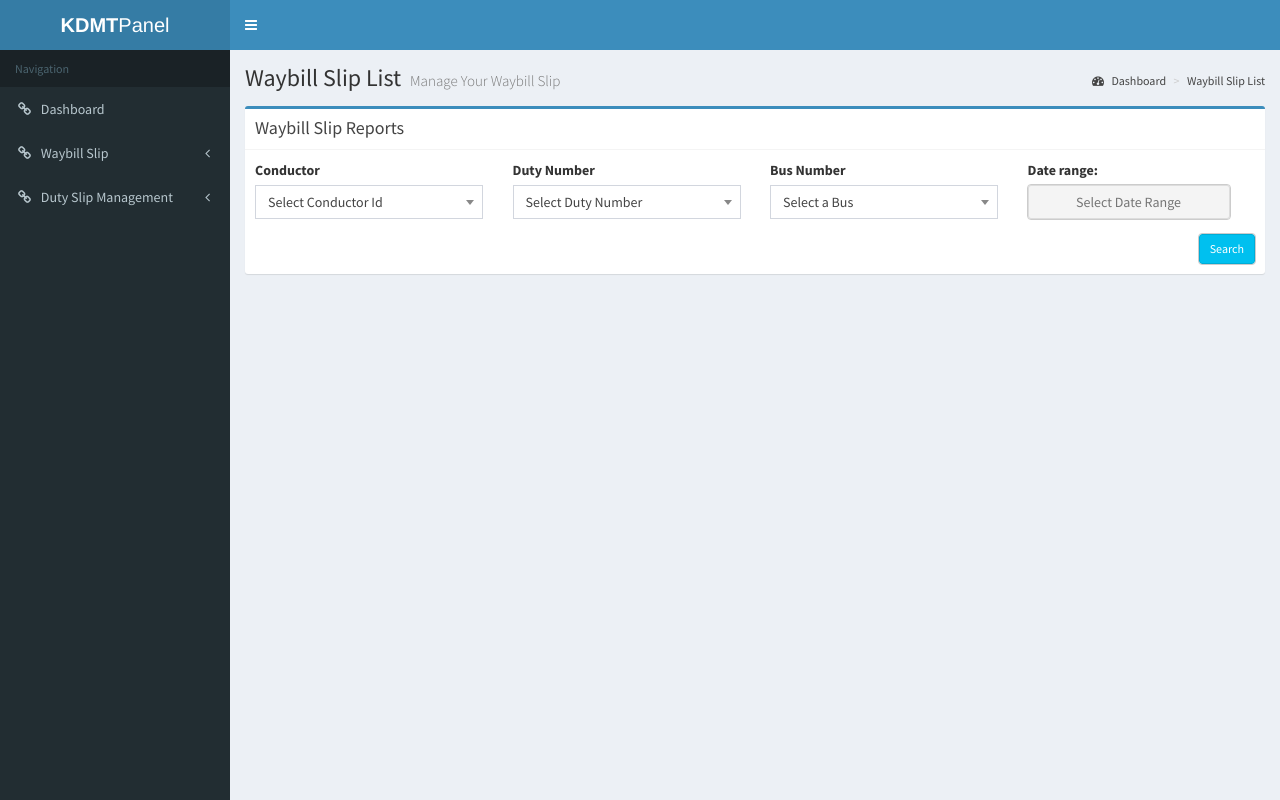
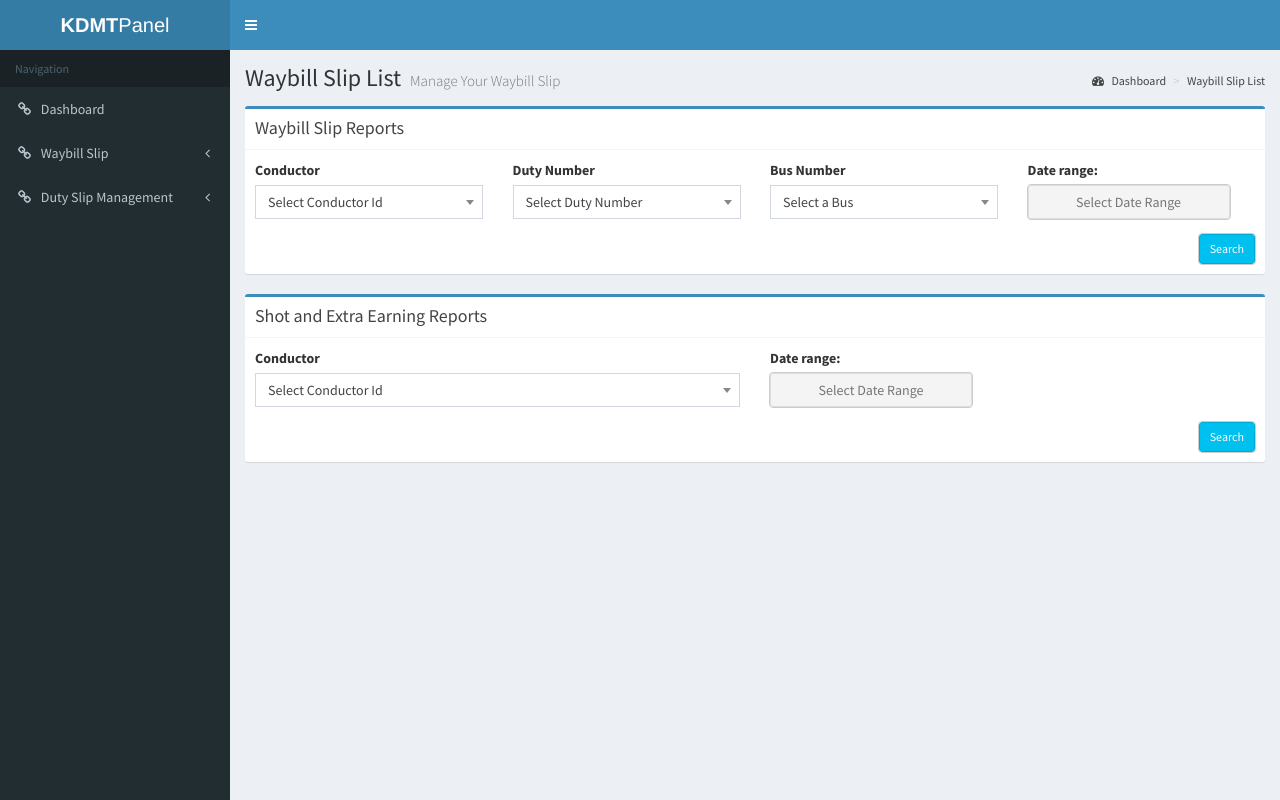
Before and after one commit to rag06/Bus-Transport-Duty-and-Ticket-Sheet, a CodeIgniter app: the page made by application/views/admin/cashDepositSlip/customReports.php in a window 1280 px wide. Run offline with CodeIgniter, Linux system fonts and the light colour scheme; data that the repository does not hold is empty.

Commit message:
REport shot and extra

```diff
--- a/application/config/config.php
+++ b/application/config/config.php
@@ -23,7 +23,7 @@ defined('BASEPATH') OR exit('No direct script access allowed');
 | a PHP script and you can easily do that on your own.
 |
 */
-$config['base_url'] = 'http://localhost/KDMT/';
+$config['base_url'] = 'http://localhost:8080/KDMT/';
 
 /*
 |--------------------------------------------------------------------------
--- a/application/config/database.php
+++ b/application/config/database.php
@@ -77,7 +77,7 @@ $db['default'] = array(
 	'dsn'	=> '',
 	'hostname' => 'localhost',
 	'username' => 'root',
-	'password' => '',
+	'password' => 'root',
 	'database' => 'tickets',
 	'dbdriver' => 'mysqli',
 	'dbprefix' => '',
--- a/application/views/admin/cashDepositSlip/customReports.php
+++ b/application/views/admin/cashDepositSlip/customReports.php
@@ -87,6 +87,47 @@
 							</form>
 						  </div><!-- /.box-body -->
 					</div><!--box end-->
+					<div class="box box-primary">
+						<div class="box-header with-border">
+						  <h3 class="box-title">Shot and Extra Earning Reports</h3>
+						</div><!-- /.box-header -->
+						  <div class="box-body">
+							<form class="form" method="post" action="<?php echo base_url();?>admin/cashDepositSlip/cashDepositSlip/downloadcashDepositExtraAandShotReport" >
+								<div class="row">
+								<div class="col-md-6">
+									<div class="form-group">
+									  <label for="conductorEmpId">Conductor</label>
+									  <select class="form-control select2" id="conductorEmpId" name="conductorEmpId">
+											<option value="">Select Conductor Id</option>
+										<?php
+											foreach($employees['result'] as $emp){
+												if($emp->Employee_Type == 1)
+												 echo '<option value="'.$emp->Employee_Id.'" >'.$emp->Employee_Number.' ( '.$emp->Employee_Name.' )</option>';
+											}
+										?>
+									  </select>
+									</div>
+								</div>
+								<div class="col-md-6">
+								  <!-- Date and time range -->
+								  <div class="form-group">
+									<label>Date range:</label>
+
+									<div class="input-group">
+									  <input type="text" name="dateRange" class="btn btn-default pull-right" id="daterange-btn1" placeholder="Select Date Range" required />
+									</div>
+								  </div>
+								  <!-- /.form group -->
+								</div>
+								</div>
+								<div class="row">
+									<div class="col-md-3 pull-right">
+										<input type="submit" class="btn btn-info btn-sm  pull-right" value="Search"/>
+									</div>
+								</div>
+							</form>
+						  </div><!-- /.box-body -->
+					</div><!--box end-->
 			</section><!-- /.content -->
       </div><!-- /.content-wrapper -->
      <?php $this->load->view('admin/layout/footer.php');?>
@@ -110,4 +151,23 @@
 			  $('#daterange-btn').val(start.format('YYYY-MM-DD') + ' - ' + end.format('YYYY-MM-DD'));
 			}
 		);
+		//Date range as a button
+		$('#daterange-btn1').daterangepicker(
+			{
+			  ranges: {
+				'Today': [moment(), moment()],
+				'Yesterday': [moment().subtract(1, 'days'), moment().subtract(1, 'days')],
+				'Last 7 Days': [moment().subtract(6, 'days'), moment()],
+				'Last 30 Days': [moment().subtract(29, 'days'), moment()],
+				'This Month': [moment().startOf('month'), moment().endOf('month')],
+				'Last Month': [moment().subtract(1, 'month').startOf('month'), moment().subtract(1, 'month').endOf('month')]
+			  },
+			  format: "YYYY-MM-DD",
+			  startDate: moment().subtract(29, 'days'),
+			  endDate: moment()
+			},
+			function (start, end) {
+			  $('#daterange-btn').val(start.format('YYYY-MM-DD') + ' - ' + end.format('YYYY-MM-DD'));
+			}
+		);
 	 </script>
```
Also changed, not shown: application/controllers/admin/cashDepositSlip/CashDepositSlip.php (+33 -0 lines), application/models/CashDepositSlip_Model.php (+17 -0 lines), application/views/admin/cashDepositSlip/pdfCashDepositExtraAandShotReport.php (added, +22 -0 lines).
